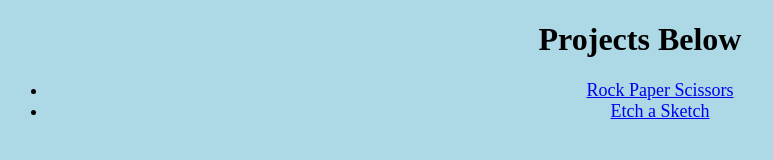
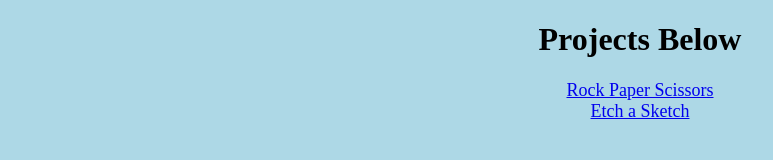
Before and after one commit to AbdulKadri/AbdulKadri.github.io, a plain HTML site: page index.html in a window 1280 px wide. Shown: the whole page, without its empty margins (0-773 px from the left). Drawn offline with Linux system fonts and the light colour scheme.

Commit message:
Update links

```diff
--- a/index.html
+++ b/index.html
@@ -10,8 +10,8 @@
 <body>
     <h1>Projects Below</h1>
     <ul>
-        <li> <a href="../Odin-Projects/rock-paper-scissors/index.html">Rock Paper Scissors</a> </li>
-        <li> <a href="../Odin-Projects/Etch-a-Sketch/index.html">Etch a Sketch</a> </li>
+        <li> <a href="https://abdulkadri.github.io/rock-paper-scissors/">Rock Paper Scissors</a> </li>
+        <li> <a href="https://abdulkadri.github.io/Etch-a-Sketch/">Etch a Sketch</a> </li>
     </ul>
 </body>
 </html>
--- a/style.css
+++ b/style.css
@@ -3,8 +3,15 @@ body {
     background-color: lightblue;
 }
 
+ul {
+    list-style-type: none;
+    margin: 0;
+    padding: 0;
+}
+
 li {
     font-size: large;
+
 }
 
 li:hover {
```
